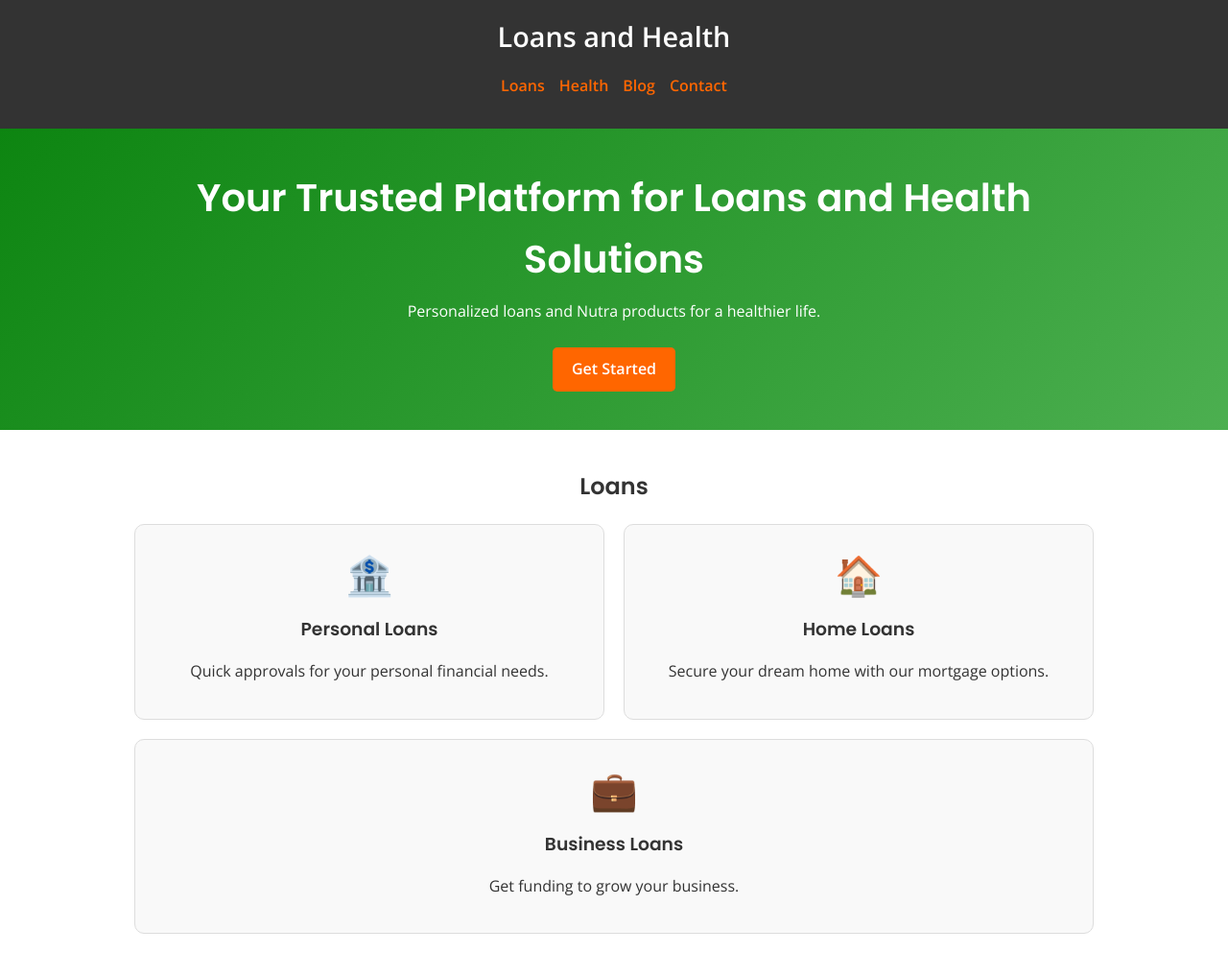
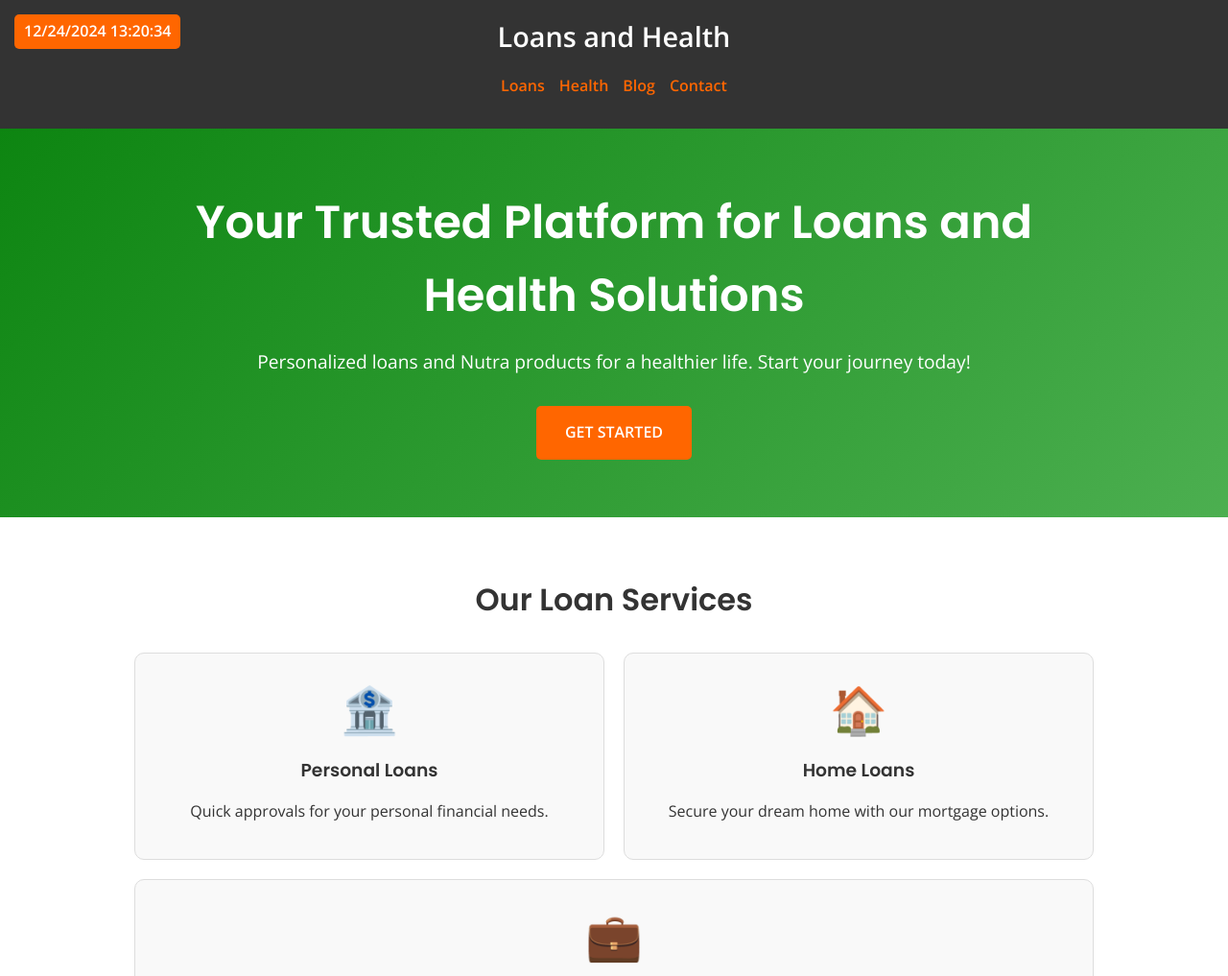
Before and after one commit to Apoorvdev28/Webapp, a plain HTML site: page index.html in a window 1280 px wide. Shown: the top 1017 px of the page at 96% size. Drawn offline with nearby package versions, Linux system fonts and the light colour scheme.

Commit message:
Update index.html

```diff
--- a/index.html
+++ b/index.html
@@ -1,9 +1,10 @@
 <!DOCTYPE html>
 <html lang="en">
+
 <head>
     <meta charset="UTF-8">
     <meta name="viewport" content="width=device-width, initial-scale=1.0">
-    <meta name="description" content="Promote Loans and Nutra Offers with Loans and Health - Your trusted platform for financial and health solutions.">
+    <meta name="description" content="Loans and Health - Your trusted platform for financial and health solutions, offering personalized loans and health products.">
     <title>Loans and Health</title>
     <link href="https://fonts.googleapis.com/css2?family=Open+Sans:wght@400;600&family=Poppins:wght@600&display=swap" rel="stylesheet">
     <style>
@@ -13,16 +14,19 @@
             font-family: 'Open Sans', sans-serif;
             line-height: 1.6;
             color: #333;
-            background-color: #f4f4f4;
+            background-color: #d3f1f9; /* Updated background color */
         }
+
         h1, h2, h3 {
             font-family: 'Poppins', sans-serif;
             margin: 0;
         }
+
         a {
             text-decoration: none;
             color: inherit;
         }
+
         .container {
             max-width: 1000px;
             margin: 0 auto;
@@ -34,16 +38,18 @@
             background-color: #333;
             color: white;
             padding: 15px 0;
+            text-align: center;
         }
+
         header .logo {
             font-size: 1.8rem;
             font-weight: 600;
-            text-align: center;
         }
+
         nav {
             margin-top: 10px;
-            text-align: center;
         }
+
         nav ul {
             list-style: none;
             padding: 0;
@@ -51,9 +57,11 @@
             justify-content: center;
             gap: 15px;
         }
+
         nav ul li {
             display: inline;
         }
+
         nav ul li a {
             color: #FF6600;
             font-weight: 600;
@@ -64,33 +72,45 @@
             background: linear-gradient(135deg, #0d8511, #4CAF50);
             color: white;
             text-align: center;
-            padding: 40px 20px;
+            padding: 60px 20px;
         }
+
         .hero-section h1 {
-            font-size: 2.5rem;
+            font-size: 3rem;
+            margin-bottom: 15px;
         }
+
         .hero-section p {
-            font-size: 1rem;
+            font-size: 1.2rem;
             margin: 10px 0;
         }
+
         .cta-button {
             display: inline-block;
-            margin-top: 15px;
-            padding: 10px 20px;
+            padding: 15px 30px;
             background-color: #FF6600;
             color: white;
             font-weight: 600;
             border-radius: 5px;
+            text-transform: uppercase;
+            margin-top: 20px;
+            text-decoration: none;
+        }
+
+        .cta-button:hover {
+            background-color: #e65c00;
         }
 
         /* Sections */
         .section {
-            padding: 40px 20px;
+            padding: 60px 20px;
             background-color: #fff;
         }
+
         .section h2 {
             text-align: center;
-            margin-bottom: 20px;
+            margin-bottom: 30px;
+            font-size: 2rem;
         }
 
         /* Cards */
@@ -100,6 +120,7 @@
             gap: 20px;
             justify-content: center;
         }
+
         .card {
             flex: 1 1 calc(33.333% - 20px);
             background-color: #f9f9f9;
@@ -107,13 +128,20 @@
             padding: 20px;
             border: 1px solid #ddd;
             text-align: center;
-            position: relative;
+            transition: transform 0.3s ease;
         }
+
+        .card:hover {
+            transform: translateY(-10px);
+            box-shadow: 0 10px 30px rgba(0, 0, 0, 0.1);
+        }
+
         .card h3 {
             margin-top: 10px;
         }
+
         .card .logo {
-            font-size: 2.5rem;
+            font-size: 3rem;
             color: #FF6600;
         }
 
@@ -127,8 +155,9 @@
             background-color: #FF6600;
             color: white;
             text-align: center;
-            padding: 20px 0;
+            padding: 40px 20px;
         }
+
         .contact p {
             margin: 5px 0;
         }
@@ -138,19 +167,36 @@
             background-color: #333;
             color: white;
             text-align: center;
-            padding: 10px 0;
+            padding: 20px 0;
+        }
+
+        footer p {
+            font-size: 1rem;
         }
 
         /* Responsive Styles */
         @media (max-width: 768px) {
-            .cards .card, .blog .post {
+            .cards .card {
                 flex: 1 1 100%;
             }
         }
+
+        /* Date and Time Box Styling */
+        #time {
+            position: absolute;
+            top: 15px;
+            left: 15px;
+            font-weight: bold;
+            font-size: 16px; /* Increased font size */
+            background-color: #FF6600; /* Background color */
+            color: white;
+            padding: 5px 10px;
+            border-radius: 5px;
+        }
     </style>
 </head>
+
 <body>
-
     <!-- Header -->
     <header>
         <div class="container">
@@ -166,11 +212,14 @@
         </div>
     </header>
 
+    <!-- Date and Time Box -->
+    <div id="time"></div>
+
     <!-- Hero Section -->
     <section class="hero-section">
         <div class="container">
             <h1>Your Trusted Platform for Loans and Health Solutions</h1>
-            <p>Personalized loans and Nutra products for a healthier life.</p>
+            <p>Personalized loans and Nutra products for a healthier life. Start your journey today!</p>
             <a href="#services" class="cta-button">Get Started</a>
         </div>
     </section>
@@ -178,7 +227,7 @@
     <!-- Loans Section -->
     <section id="loans" class="section">
         <div class="container">
-            <h2>Loans</h2>
+            <h2>Our Loan Services</h2>
             <div class="cards">
                 <div class="card">
                     <div class="logo">🏦</div>
@@ -199,7 +248,7 @@
         </div>
     </section>
 
-    <!-- Health Section -->
+    <!-- Health & Wellness Section -->
     <section id="health" class="section">
         <div class="container">
             <h2>Health & Wellness</h2>
@@ -224,10 +273,36 @@
                 </div>
             </div>
         </div>
+
+        <!-- New "Male Enhancement" Category -->
+        <div class="container">
+            <h2>Male Enhancement</h2>
+            <div class="cards">
+                <div class="card">
+                    <div class="logo">💪</div>
+                    <h3>Powerful Male Enhancement</h3>
+                    <p>Increase energy, performance, and vitality with our natural male enhancement products.</p>
+                    <a href="#" class="cta-button">Shop Now</a>
+                </div>
+            </div>
+        </div>
+
+        <!-- Home Comforts Category -->
+        <div class="container">
+            <h2>Home Comforts</h2>
+            <div class="cards">
+                <div class="card">
+                    <div class="logo">🔥</div>
+                    <h3>Cozy Cabin Heater</h3>
+                    <p>Keep your space warm and cozy with our energy-efficient cabin heater.</p>
+                    <a href="#" class="cta-button">Buy Now</a>
+                </div>
+            </div>
+        </div>
     </section>
 
     <!-- Blog Section -->
-    <section id="blog" class="section blog">
+    <section id="blog" class="section">
         <div class="container">
             <h2>Latest Blogs</h2>
             <div class="cards">
@@ -262,3 +337,24 @@
     <!-- Footer -->
     <footer>
         <p>&copy; 2024 Loans and Health. All Rights Reserved.</p>
+    </footer>
+
+    <!-- JavaScript for Real-Time Date and Time -->
+    <script>
+        function updateTime() {
+            const now = new Date();
+            const hours = String(now.getHours()).padStart(2, '0');
+            const minutes = String(now.getMinutes()).padStart(2, '0');
+            const seconds = String(now.getSeconds()).padStart(2, '0');
+            const date = now.toLocaleDateString(); // Formats the date
+
+            document.getElementById('time').textContent = `${date} ${hours}:${minutes}:${seconds}`;
+        }
+
+        // Update the time every second
+        setInterval(updateTime, 1000);
+        updateTime(); // Initialize time immediately when the page loads
+    </script>
+</body>
+
+</html>
```
